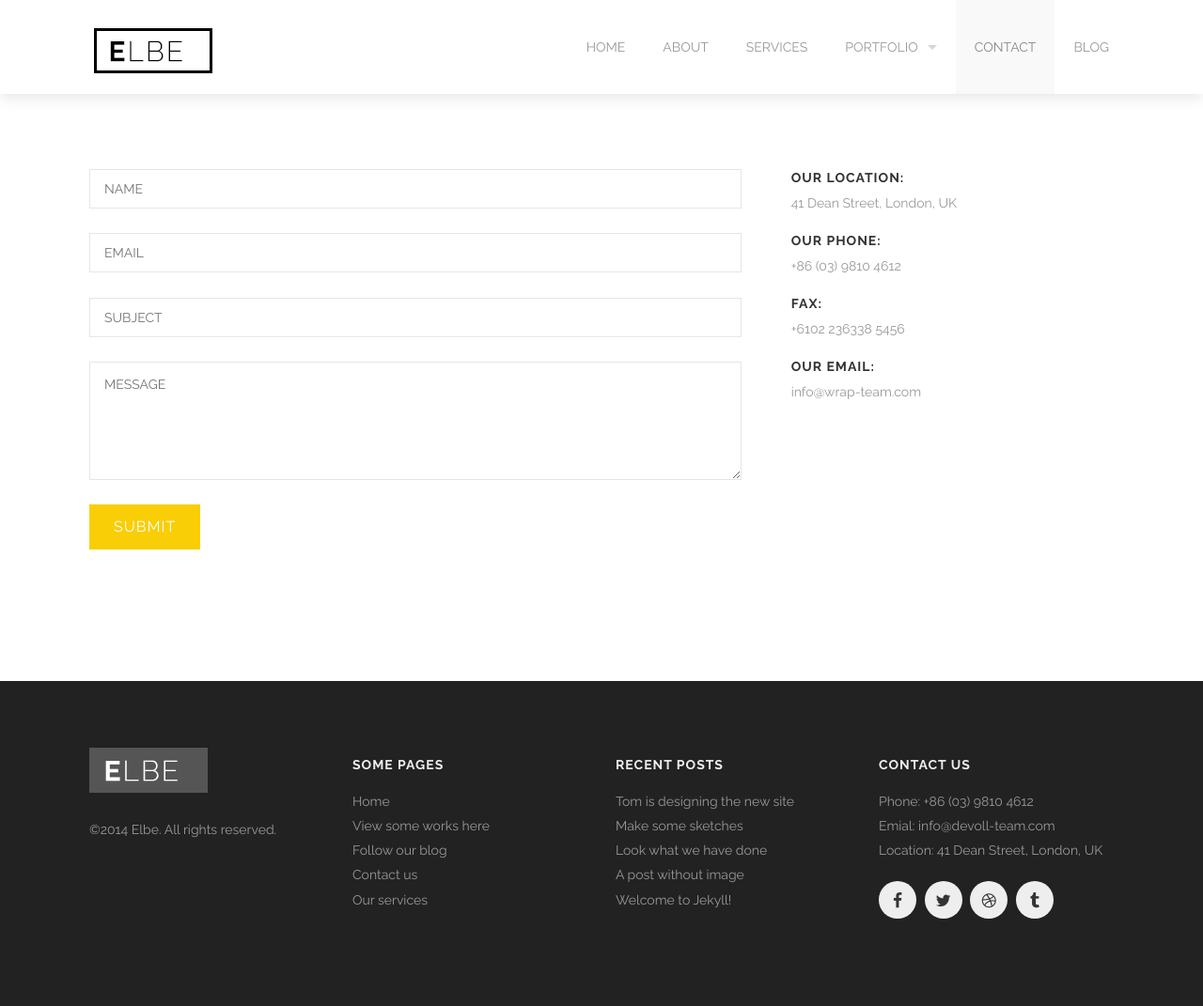
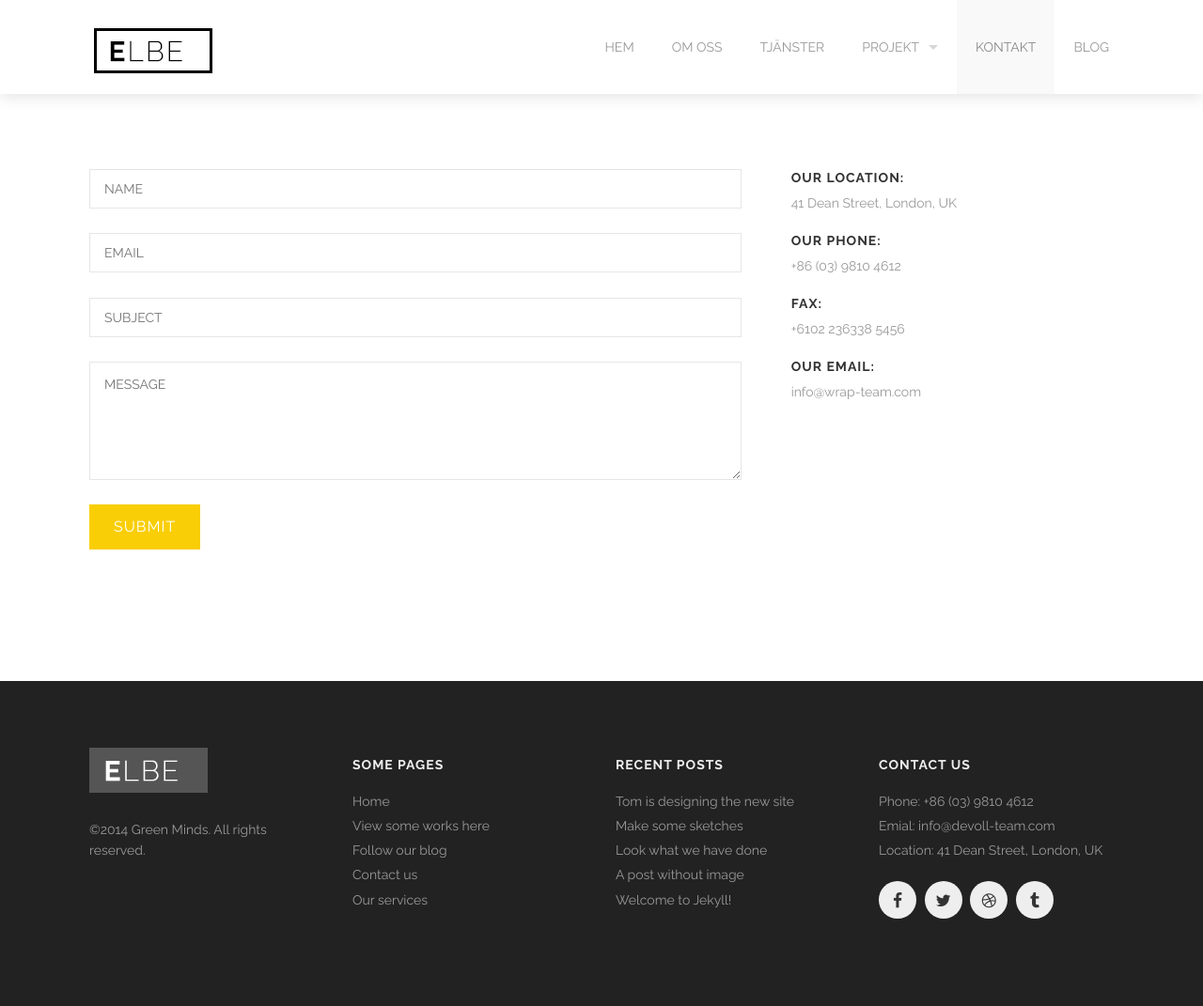
Before and after one commit to wehavegreenminds/wehavegreenminds.github.com, a Jekyll site: the page built from kontakt.html, in a window 1280 px wide. Shown: the whole page at 94% size. Built offline with Jekyll 4.4.1, drawn with Linux system fonts in a browser that asks for light colours.

Commit message:
Changed navigation bar

```diff
--- /dev/null
+++ b/Gemfile
@@ -0,0 +1,4 @@
+source "https://rubygems.org"
+
+gem 'jekyll', '2.5.3'
+gem 'jekyll-sitemap'
--- a/_config.yml
+++ b/_config.yml
@@ -1,6 +1,6 @@
 # Site settings
-title: Elbe
-email: your-email@domain.com
+title: Green Minds
+email: sara@greenminds.se
 description: > # this means to ignore newlines until "baseurl:"
   Write an awesome description for your new site here. You can edit this
   line in _config.yml. It will appear in your document head meta (for
--- a/_data/nav.yml
+++ b/_data/nav.yml
@@ -1,22 +1,22 @@
-- name: Home
+- name: Hem
   path: index.html
-  section_id: home
-- name: About
-  path: about.html
-  section_id: about
-- name: Services
-  path: services.html
-  section_id: services
-- name: Portfolio
-  path: portfolio.html
-  section_id: portfolio
+  section_id: hem
+- name: Om Oss
+  path: om-oss.html
+  section_id: om-oss
+- name: Tjänster
+  path: tjanster.html
+  section_id: tjanster
+- name: Projekt
+  path: projekt.html
+  section_id: projekt
   children:
-    - name: Portfolio
-      path: portfolio.html
-    - name: Portfolio item
-      path: portfolio-item.html
-- name: Contact
-  path: contact.html
+    - name: Våra Projekt
+      path: projekt.html
+    - name: Projekt 1
+      path: projekt-1.html
+- name: Kontakt
+  path: kontakt.html
   section_id: contact
 - name: Blog
   path: blog/
```
Also changed, not shown: kontakt.html (renamed from contact.html), om-oss.html (renamed from about.html), projekt-1.html (renamed from portfolio-item.html), projekt.html (renamed from portfolio.html), tjanster.html (renamed from services.html), 1 other file.
